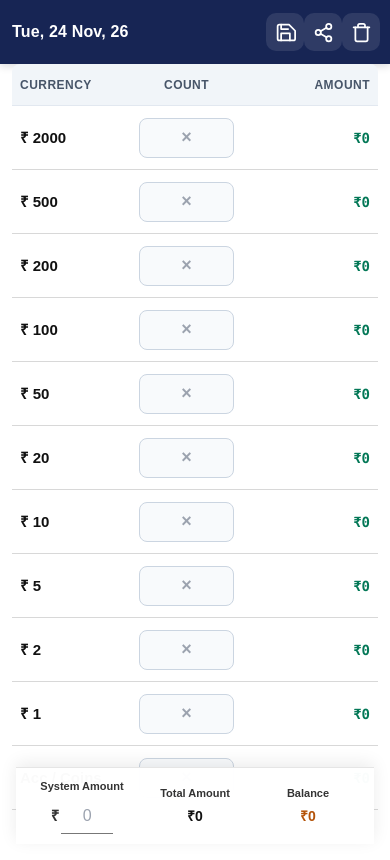
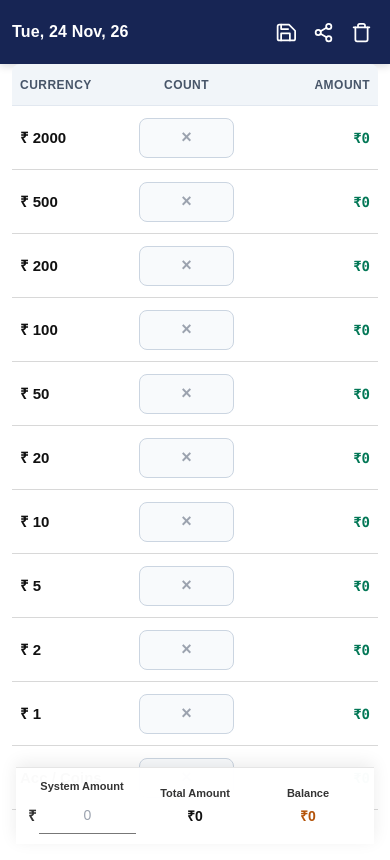
Before and after one commit to codeszap/saf, a plain HTML site: page Denomination.Html in a window 390 px wide. Drawn offline with nearby package versions, Linux system fonts and the light colour scheme.

Commit message:
Update Denomination.Html

```diff
--- a/Denomination.Html
+++ b/Denomination.Html
@@ -285,14 +285,14 @@
             border: 0;
             border-radius: 10px;
             color: #fff;
-            background: rgba(255, 255, 255, 0.1);
+            background: transparent;
             cursor: pointer;
-            transition: background-color 150ms ease, transform 150ms ease;
+            transition: transform 150ms ease;
         }
 
         .toolbar-action:hover,
         .toolbar-action:focus-visible {
-            background: rgba(255, 255, 255, 0.2);
+            background: transparent;
         }
 
         .toolbar-action:active {
@@ -380,7 +380,8 @@
         }
 
         .system-amount-row input {
-            width: 74px;
+            flex: 1 1 0;
+            width: 100%;
             min-width: 0;
             min-height: 36px;
             padding: 4px !important;
@@ -545,10 +546,10 @@
             }
 
             .system-amount-row input {
-                width: 52px;
+                width: 100%;
                 padding-right: 2px !important;
                 padding-left: 2px !important;
-                font-size: 16px !important;
+                font-size: 14px !important;
             }
 
             .total-amount-value,
```
